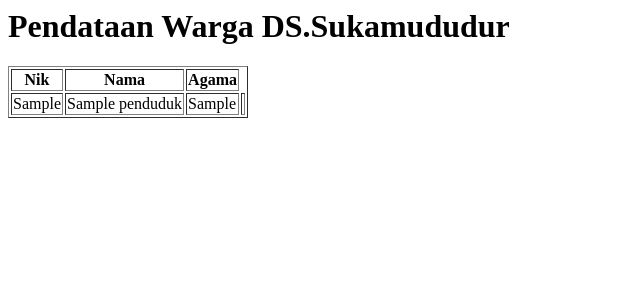
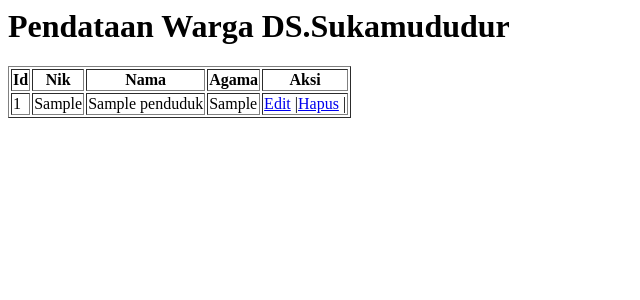
Before and after one commit to nandakhoerunissa/pendataan_penduduk, a PHP site: page /penduduk.php in a window 1280 px wide. Shown: the top 300 px of the page, without its empty margins (0-640 px from the left). Run offline with PHP 8.4, Linux system fonts and the light colour scheme; tables that the repository leaves empty or names only in its code hold one stand-in row (values such as "Sample post").

Commit message:
Update penduduk.php

```diff
--- a/penduduk.php
+++ b/penduduk.php
@@ -5,9 +5,11 @@
     <h1>Pendataan Warga DS.Sukamududur</h1>
     <table border="1">
         <tr>
+            <th>Id</th>
             <th>Nik</th>
             <th>Nama</th>
             <th>Agama</th>
+            <th>Aksi</th>
         </tr>
 <?php
 include("koneksi.php");
@@ -15,10 +17,14 @@ $sql='SELECT * FROM tb_penduduk';
 $query=mysqli_query($koneksi,$sql);
 while($nanda_3nov=mysqli_fetch_array($query)){
     echo"<tr>";
+    echo"<td>".$nanda_3nov['id']."</td>";
     echo"<td>".$nanda_3nov['nik']."</td>";
     echo"<td>".$nanda_3nov['nama']."</td>";
     echo"<td>".$nanda_3nov['agama']."</td>";
     echo"<td>";
+    echo "<a href='edit.php?id=".$nanda_3nov['id']."'>Edit</a> |";
+    echo "<a href='hapus.php?id=".$nanda_3nov['id']."'>Hapus</a> |";
+
     echo"</td>";
     echo"</tr>";
 }
```
